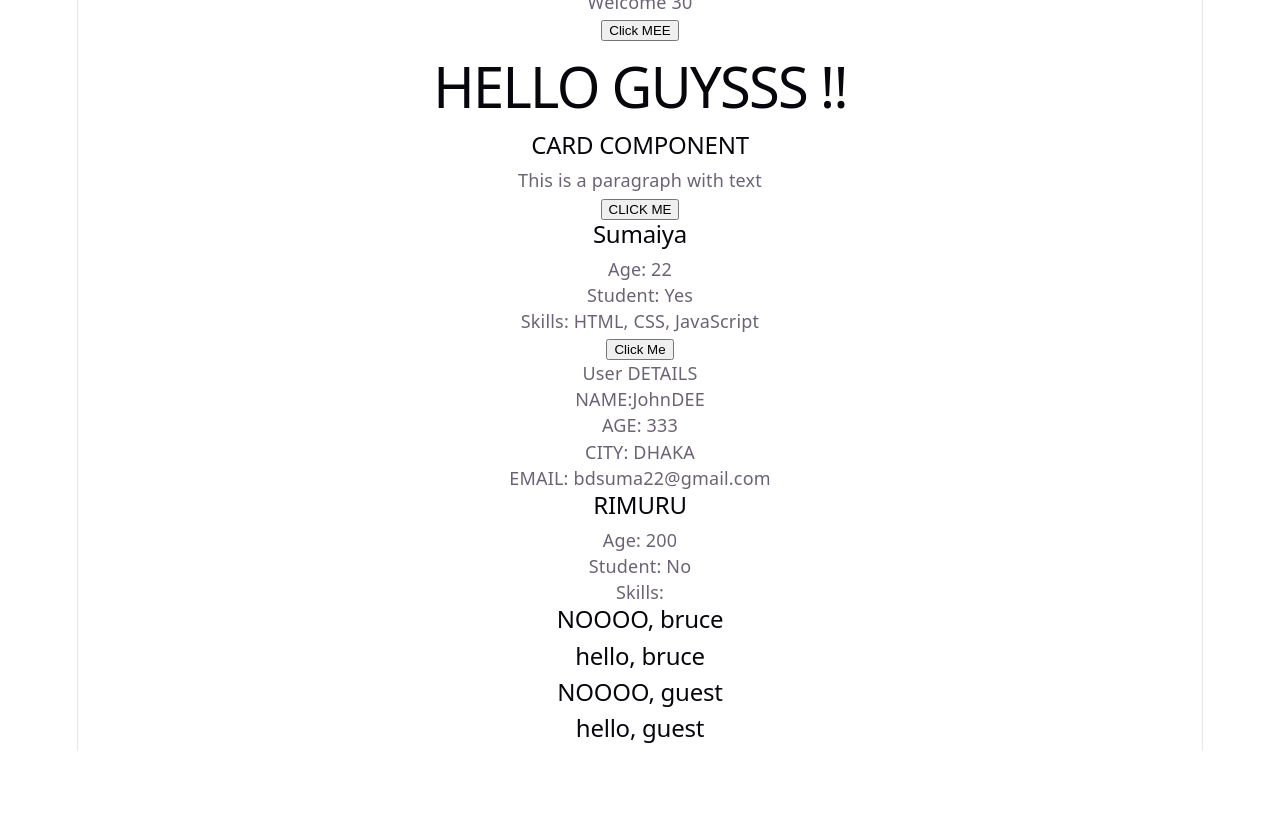
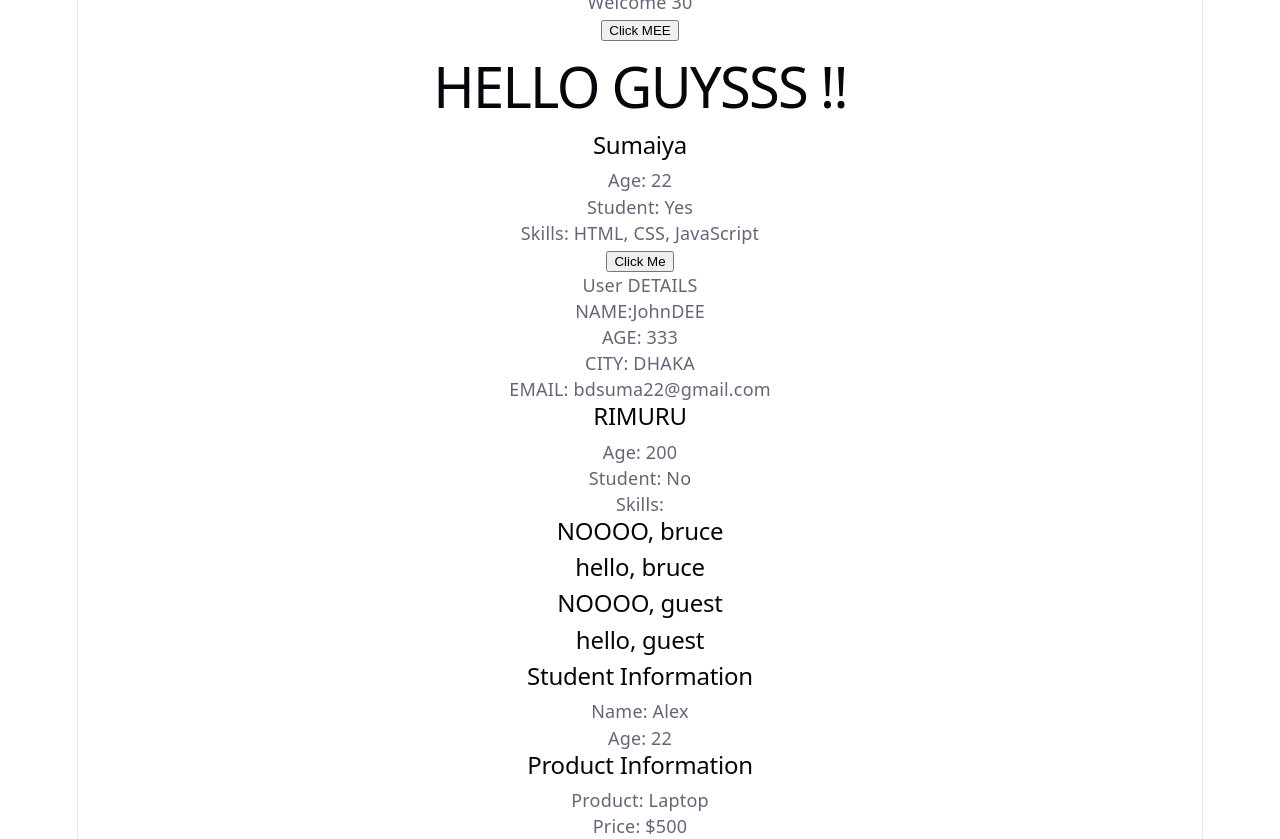
Before and after one commit to Sumaiya707/React-Learning, a React (Vite) app in the folder React-Learn/: page / in a window 1280 px wide. Shown: the part 200-1039 px from the top of the page. Before the commit the page ends 951 px from the top, so only its background shows below. Built offline with nearby package versions, Linux system fonts and the light colour scheme.

Commit message:
passing jsx as a childen in card.jsx

```diff
--- a/React-Learn/src/App.jsx
+++ b/React-Learn/src/App.jsx
@@ -38,6 +38,18 @@ function App() {
       <Greeting name="bruce" />
       <Greeting message="NOOOO" />
       <Greeting />
+
+      <Card>
+        <h2>Student Information</h2>
+        <p>Name: Alex</p>
+        <p>Age: 22</p>
+      </Card>
+
+      <Card>
+        <h2>Product Information</h2>
+        <p>Product: Laptop</p>
+        <p>Price: $500</p>
+      </Card>
     </div>
   );
 }
--- a/React-Learn/src/Card.jsx
+++ b/React-Learn/src/Card.jsx
@@ -1,11 +1,3 @@
-export const Card = () => {
-  return (
-    <div id="card">
-      <h2>CARD COMPONENT</h2>
-      <p>
-        This is a <span id="highlight"> paragraph </span> with text
-      </p>
-      <button> CLICK ME</button>
-    </div>
-  );
+export const Card = (props) => {
+  return <div className="card">{props.children}</div>;
 };
```
